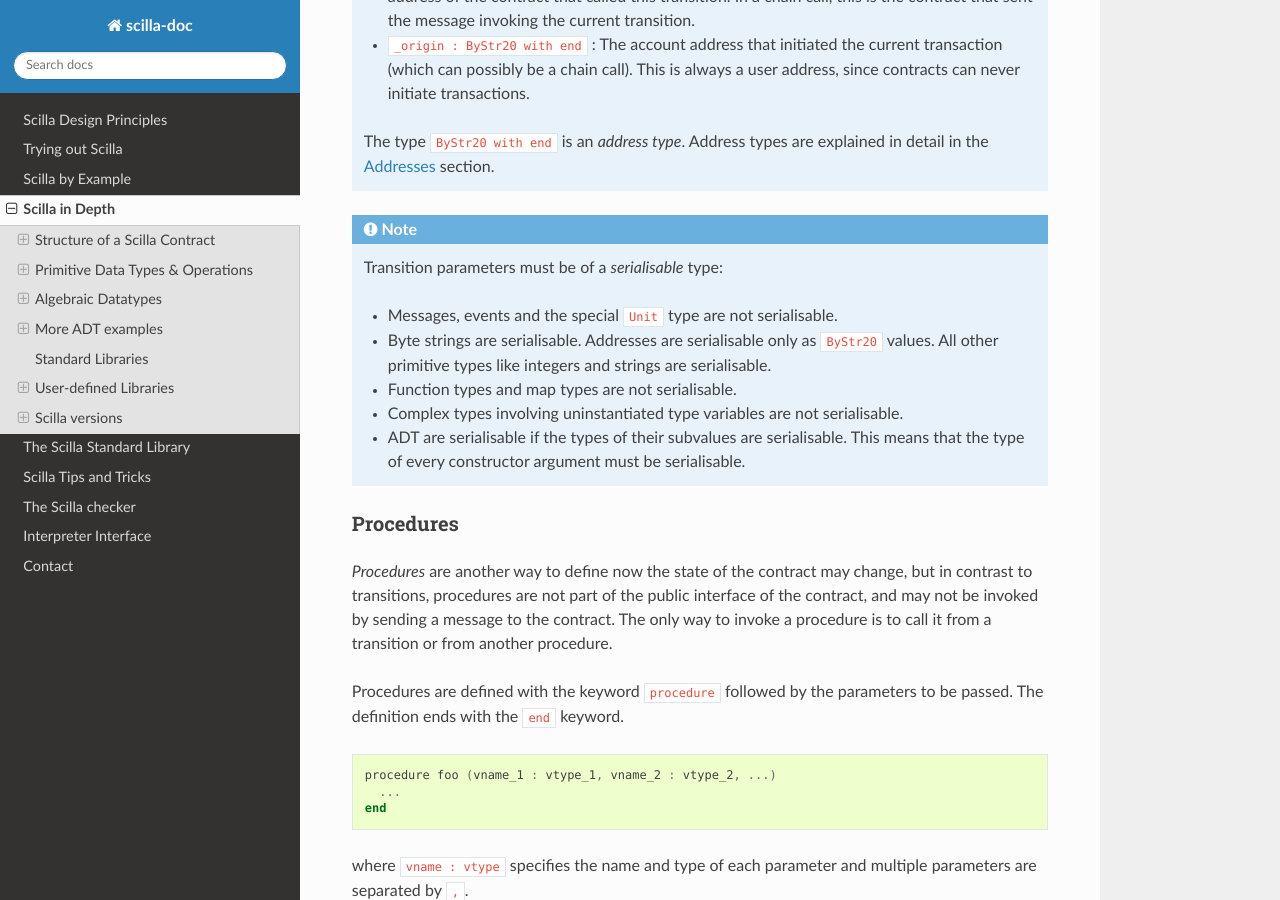
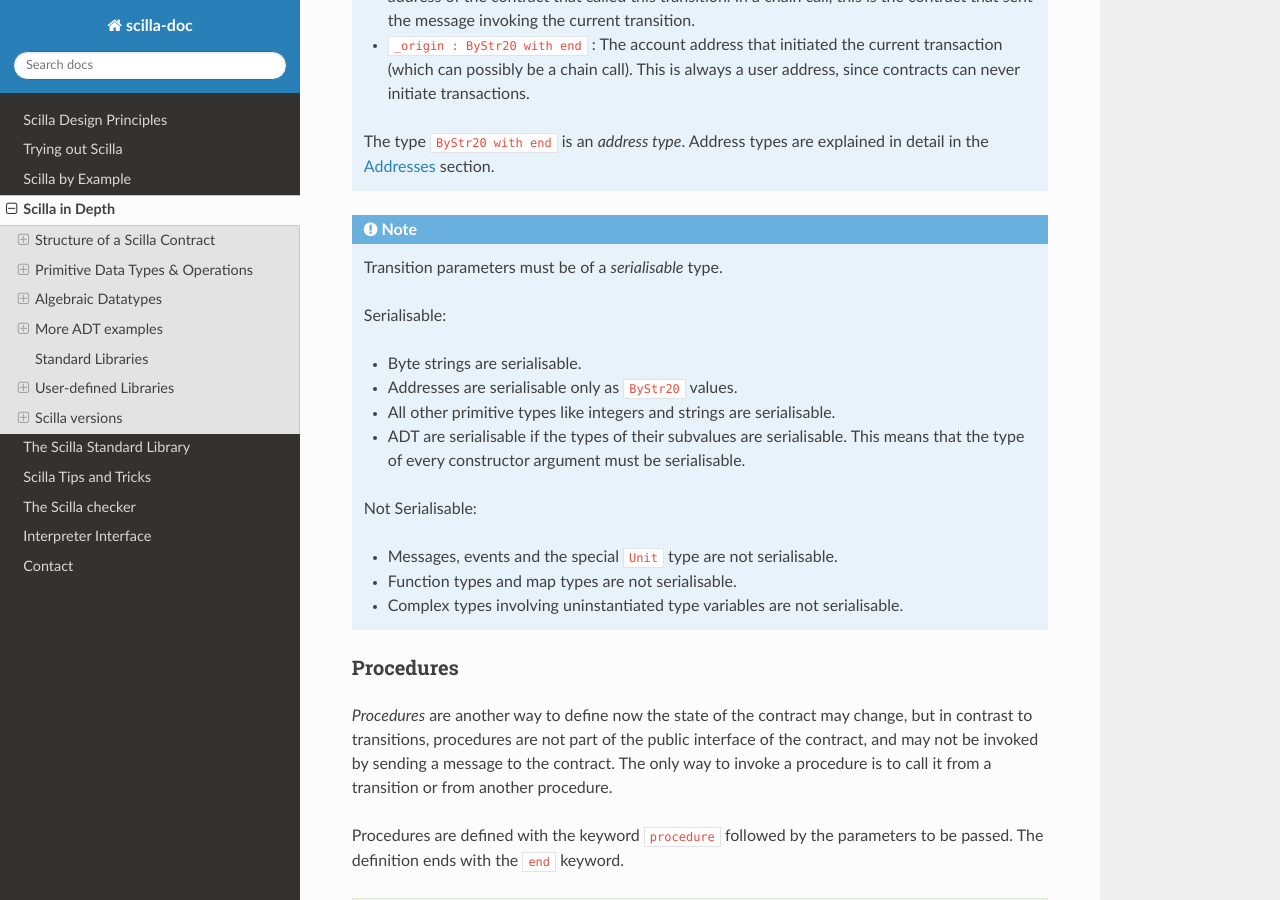
Before and after one commit to Zilliqa/scilla-docs, a Sphinx documentation site: the page built from docs/source/scilla-in-depth.rst, in a window 1280 px wide and 900 px high, scrolled down 5103 px. Built offline with Sphinx 7.4.7 and the Read the Docs theme 2.0.0, drawn with Linux system fonts in a browser that asks for light colours.

Commit message:
docs: serialisable vs non-serialisable closes #151

```diff
--- a/docs/source/scilla-in-depth.rst
+++ b/docs/source/scilla-in-depth.rst
@@ -294,23 +294,25 @@ multiple parameters are separated by ``,``.
 
 .. note::
 
-   Transition parameters must be of a *serialisable* type:
-
-   - Messages, events and the special ``Unit`` type are not
-     serialisable.
-
-   - Byte strings are serialisable. Addresses are serialisable only as
-     ``ByStr20`` values. All other primitive types like integers and
-     strings are serialisable.
-
-   - Function types and map types are not serialisable.
-
-   - Complex types involving uninstantiated type variables are not
-     serialisable.
-
-   - ADT are serialisable if the types of their subvalues are
-     serialisable. This means that the type of every constructor
-     argument must be serialisable.
+    Transition parameters must be of a *serialisable* type.
+
+    Serialisable:
+
+    - Byte strings are serialisable.
+
+    - Addresses are serialisable only as ``ByStr20`` values.
+
+    - All other primitive types like integers and strings are serialisable.
+
+    - ADT are serialisable if the types of their subvalues are serialisable. This means that the type of every constructor argument must be serialisable.
+
+    Not Serialisable:
+
+    - Messages, events and the special ``Unit`` type are not serialisable.
+
+    - Function types and map types are not serialisable.
+
+    - Complex types involving uninstantiated type variables are not serialisable.
 
 Procedures
 ************
```
